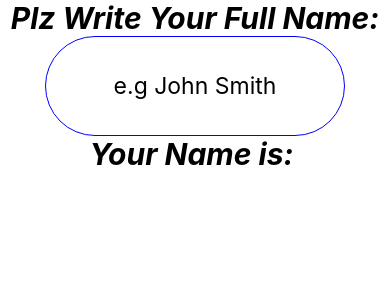
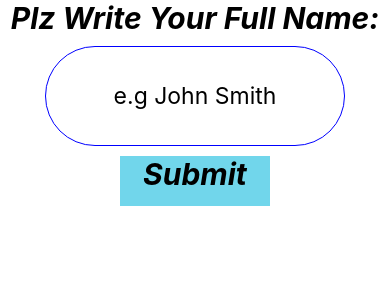
Before and after one commit to Hassanulhaq52/React-Native, a React Native app: screen / in a window 390 px wide. Shown: the top 300 px of the page. Built offline with nearby package versions, Linux system fonts and the light colour scheme.

Commit message:
Buttons And Touchable Opacity

```diff
--- a/App.js
+++ b/App.js
@@ -11,6 +11,8 @@
   Text,
   View,
   TextInput,
+  Button,
+  TouchableOpacity
 
 } from 'react-native';
 
@@ -21,7 +23,13 @@
 
 const App = () => {
 
-  const[name, SetName] = useState('');
+  const [name, SetName] = useState('');
+  const [submitted, SetSubmitted] = useState(false);
+  const onPressHandler = () => {
+
+    SetSubmitted(!submitted);
+
+  }
 
   return (
 
@@ -32,19 +40,45 @@
       </Text>
 
       <TextInput
-      // multiline
+
         style={styles.input}
-        placeholder = 'e.g John Smith'
+        placeholder='e.g John Smith'
         onChangeText={(value) => SetName(value)}
-        // keyboardType ='phone-pad'
-        // maxLength={3}
-        // editable = {false}
-        // secureTextEntry
+
       />
 
-<Text style={styles.text}>
-        Your Name is: {name}
-      </Text>
+      {/* <Button
+
+        title={submitted ? 'clear' : 'Submit'}
+        onPress={onPressHandler}
+
+
+      /> */}
+
+      <TouchableOpacity
+
+    style = {styles.button}
+      onPress={onPressHandler}
+      activeOpacity = {0.5}
+
+      >
+
+    <Text style = {styles.text}>
+
+    {submitted ? 'clear' : 'Submit'}
+
+    </Text>
+
+      </TouchableOpacity>
+
+      {submitted ?
+        <Text style={styles.text}>
+          You Are Registered As {name}
+        </Text>
+
+        :
+        null
+      }
 
     </View>
 
@@ -80,10 +114,19 @@
     borderColor: 'blue',
     borderRadius: 50,
     fontSize: 23,
-    textAlign: 'center'
+    textAlign: 'center',
+    margin: 10
+
+  },
+
+  button: {
+
+    backgroundColor: '#71d6eb',
+    height: 50,
+    width: 150,
+    alignItems: 'center',
 
   }
-
 
 });
 
```
